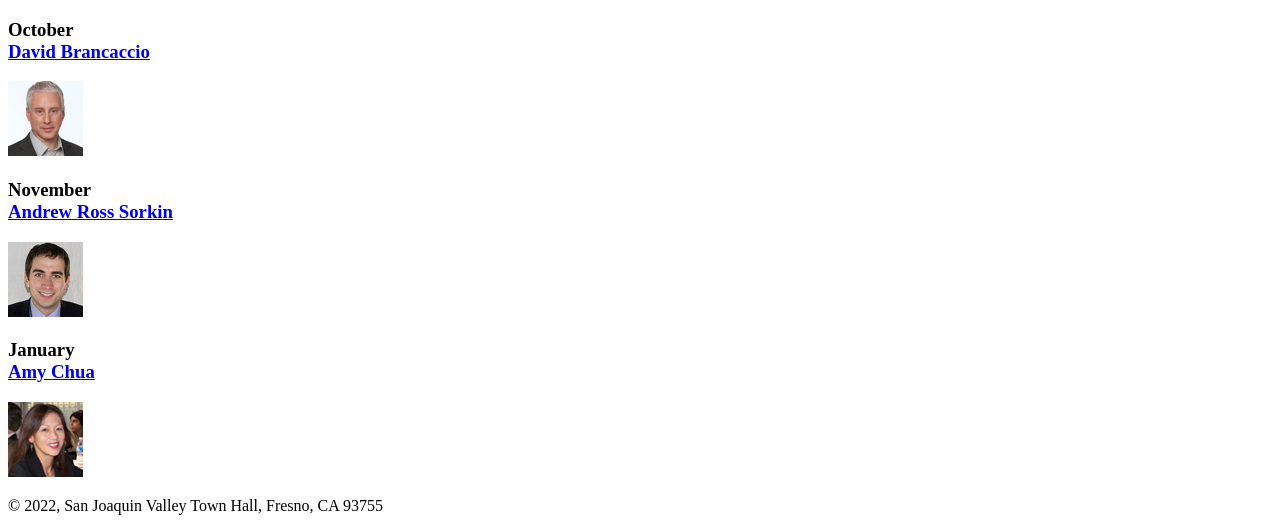
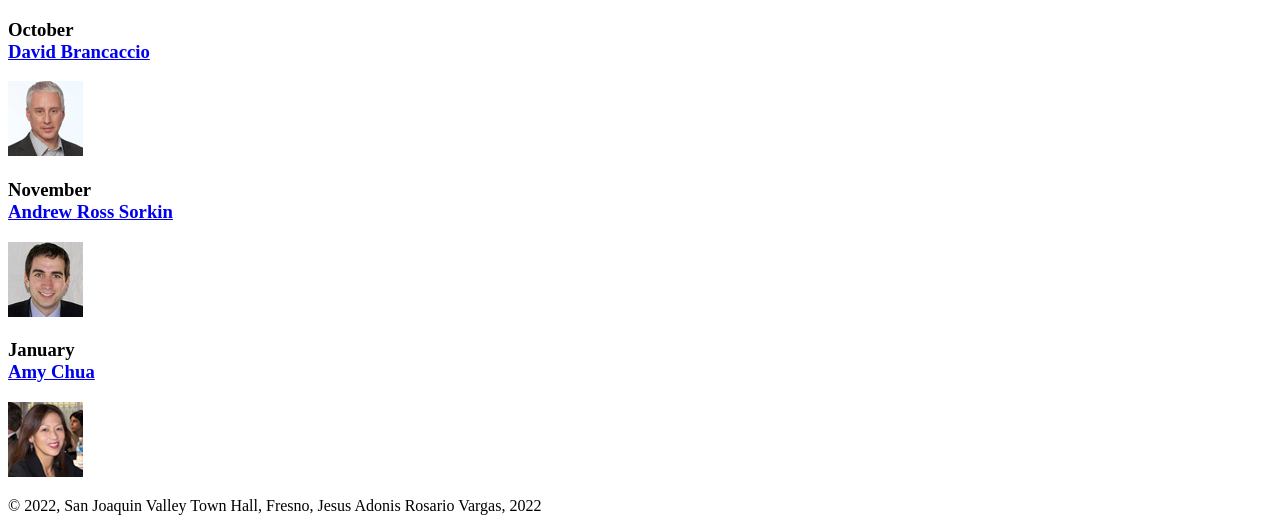
Before and after one commit to jar285/A07, a plain HTML site: page index.html in a window 1280 px wide. Shown: the part 504-1035 px from the top of the page. Drawn offline with Linux system fonts and the light colour scheme.

Commit message:
Second commit of A07, forgot copyright name

```diff
--- a/index.html
+++ b/index.html
@@ -38,7 +38,7 @@
     <img src="images/chua75.jpg" alt="Amy Chua photo">
 </main>
 <footer>
-    <p>&copy; 2022, San Joaquin Valley Town Hall, Fresno, CA 93755</p>
+    <p>&copy; 2022, San Joaquin Valley Town Hall, Fresno, Jesus Adonis Rosario Vargas, 2022</p>
 </footer>
 </body>
 </html>
```
